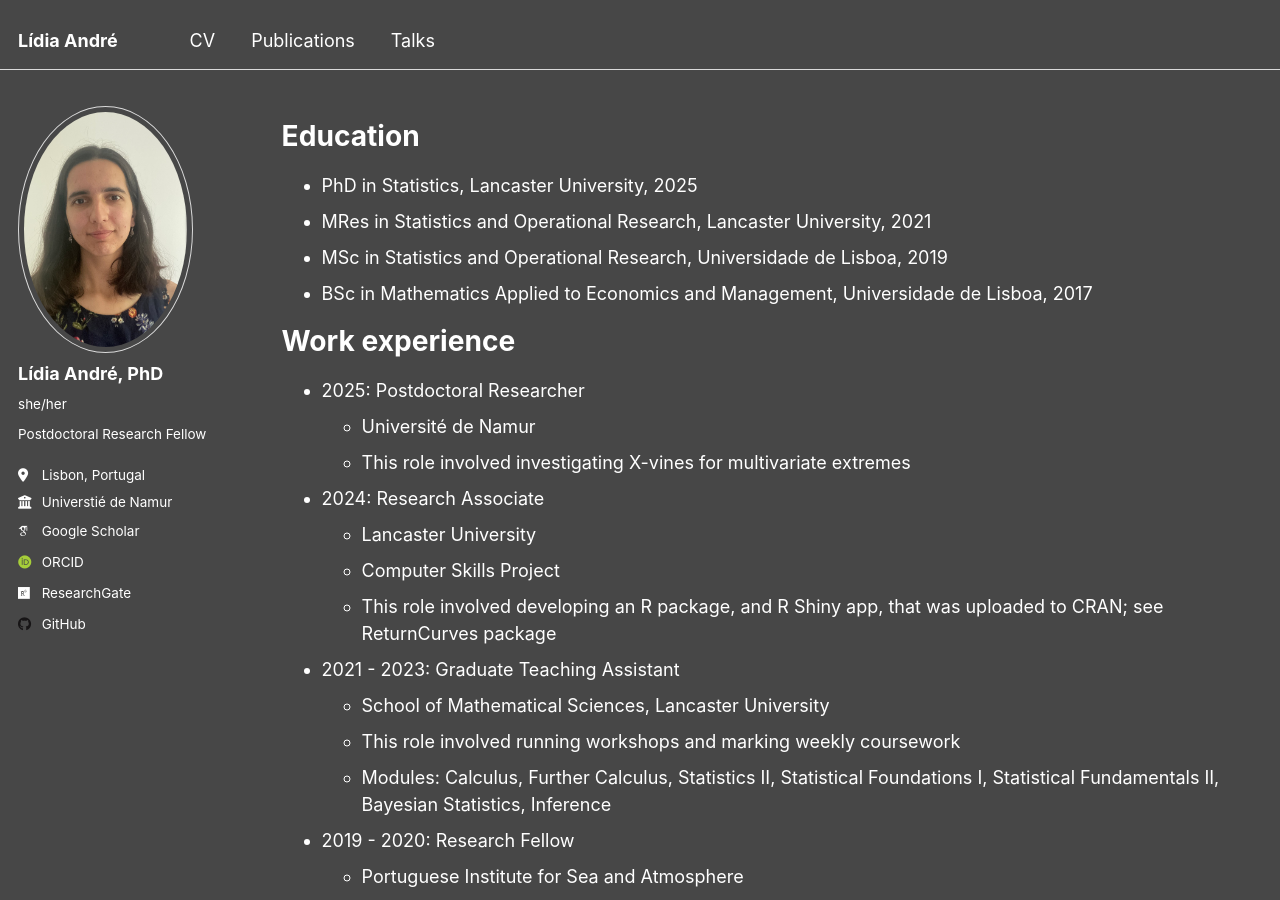
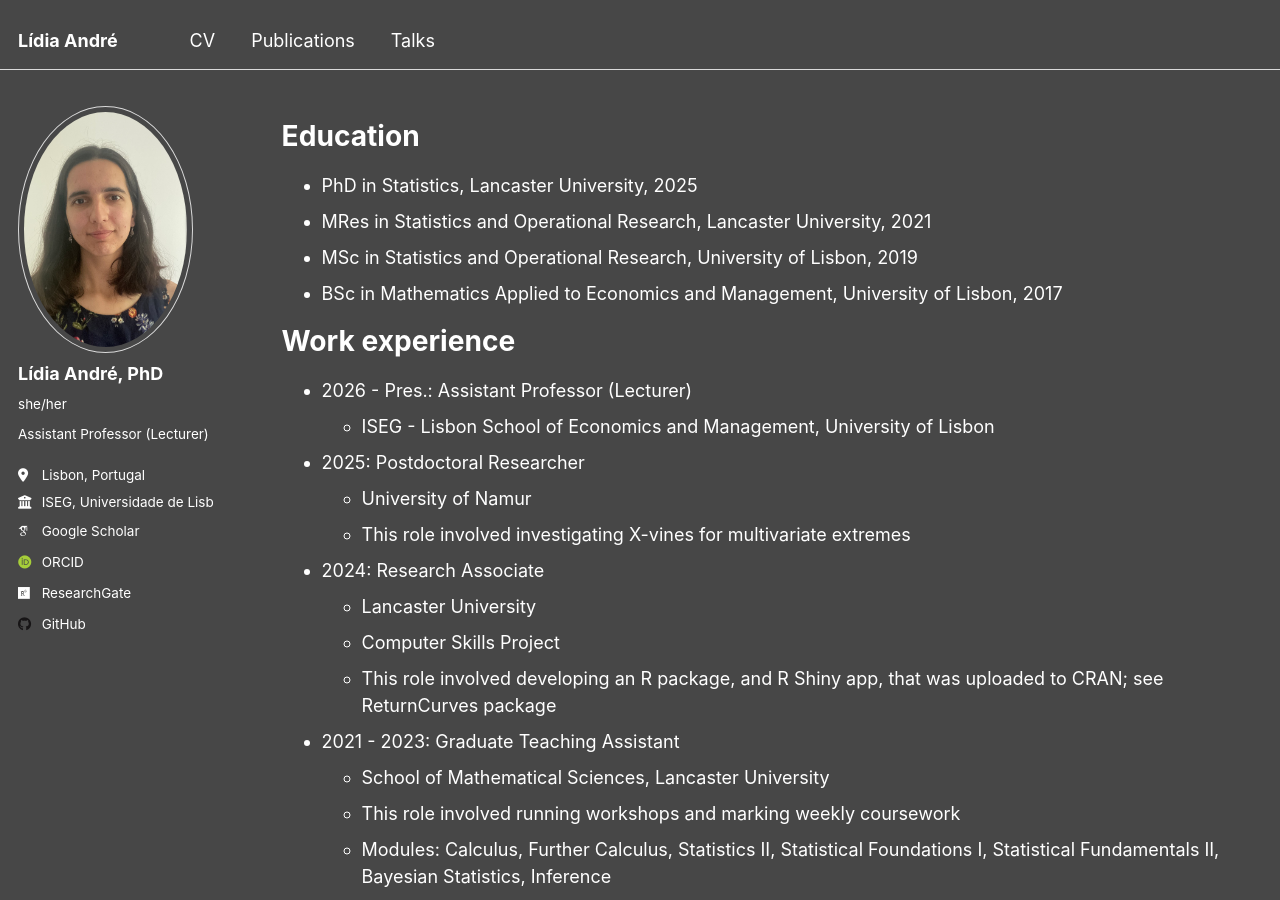
Before and after one commit to lidiamandre/lidiamandre.github.io, a Jekyll site: the page built from _pages/cv.md, in a window 1280 px wide and 900 px high. Built offline with Jekyll 4.4.1, drawn with Linux system fonts in a browser that asks for light colours; some web fonts are replaced.

Commit message:
Job update

```diff
--- a/_config.yml
+++ b/_config.yml
@@ -12,7 +12,7 @@ site_theme               : "dark"
 title                    : "Lídia André"
 title_separator          : "-"
 name                     : &name "Lídia André"
-description              : &description "Postdoctoral Research Fellow at Université de Namur"
+description              : &description "Assistant Professor (Lecturer) at ISEG, Unviversity of Lisbon"
 url                      : https://lidiamandre.github.io # the base hostname & protocol for your site e.g. "https://[your GitHub username].github.io"
 baseurl                  : "" # the subpath of your site, e.g. "/blog"
 repository               : "lidiamandre/lidiamandre.github.io"
@@ -25,9 +25,9 @@ author:
   avatar           : "profilepic.jpg"
   name             : "Lídia André, PhD"
   pronouns         : "she/her"
-  bio              : "Postdoctoral Research Fellow"
+  bio              : "Assistant Professor (Lecturer)"
   location         : "Lisbon, Portugal"
-  employer         : "Universtié de Namur"
+  employer         : "ISEG, Universidade de Lisboa"
   uri              : # URL
   email            : # "none@unamur.be"
 
--- a/_pages/cv.md
+++ b/_pages/cv.md
@@ -12,13 +12,16 @@ Education
 ======
 * PhD in Statistics, Lancaster University, 2025
 * MRes in Statistics and Operational Research, Lancaster University, 2021
-* MSc in Statistics and Operational Research, Universidade de Lisboa, 2019
-* BSc in Mathematics Applied to Economics and Management, Universidade de Lisboa, 2017
+* MSc in Statistics and Operational Research, University of Lisbon, 2019
+* BSc in Mathematics Applied to Economics and Management, University of Lisbon, 2017
 
 Work experience
 ======
+* 2026 - Pres.: Assistant Professor (Lecturer)
+  * ISEG - Lisbon School of Economics and Management, University of Lisbon
+
 * 2025: Postdoctoral Researcher
-  * Université de Namur
+  * University of Namur
   * This role involved investigating X-vines for multivariate extremes
 
 * 2024: Research Associate
```
Also changed, not shown: _pages/about.md (+2 -2 lines), 1 other file.
